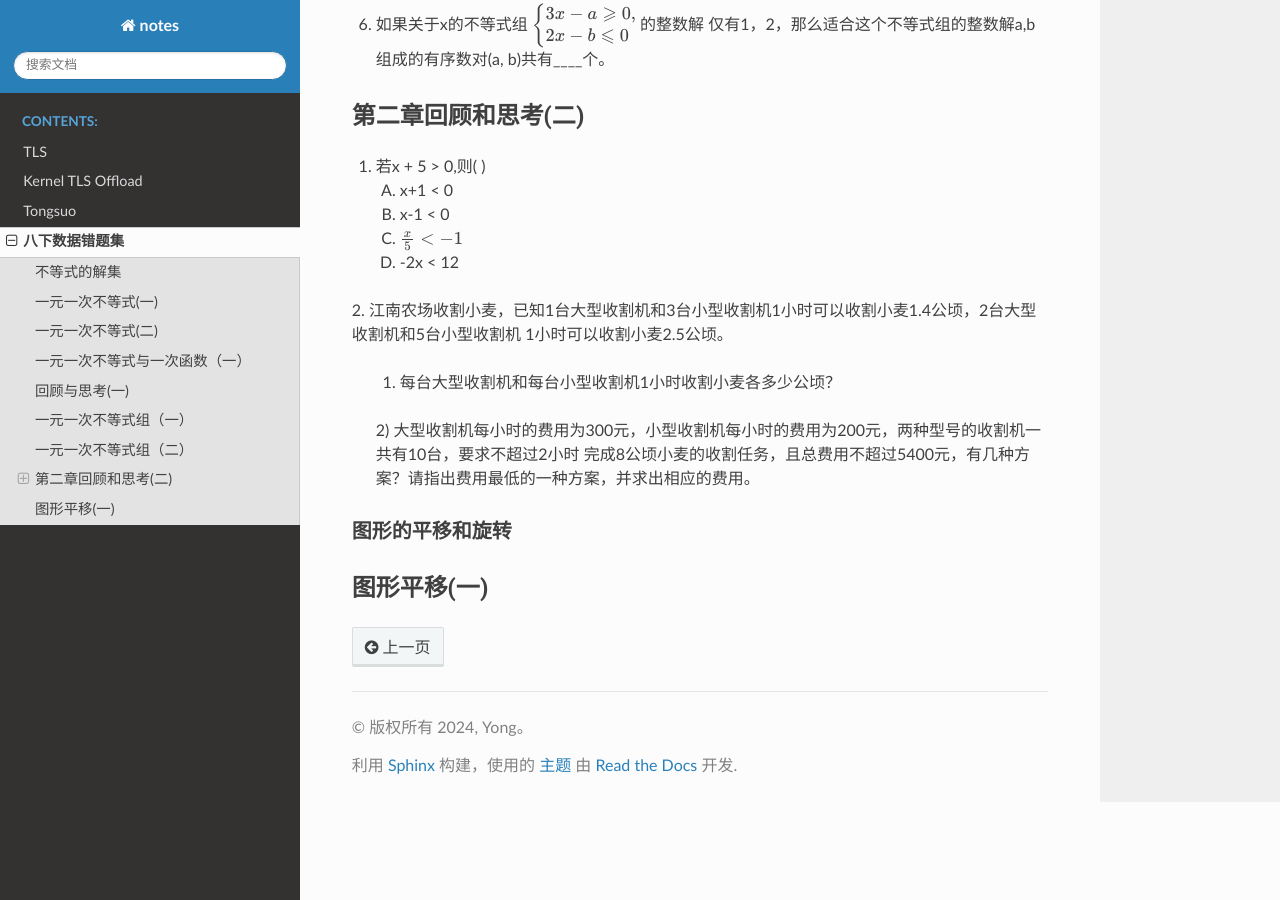
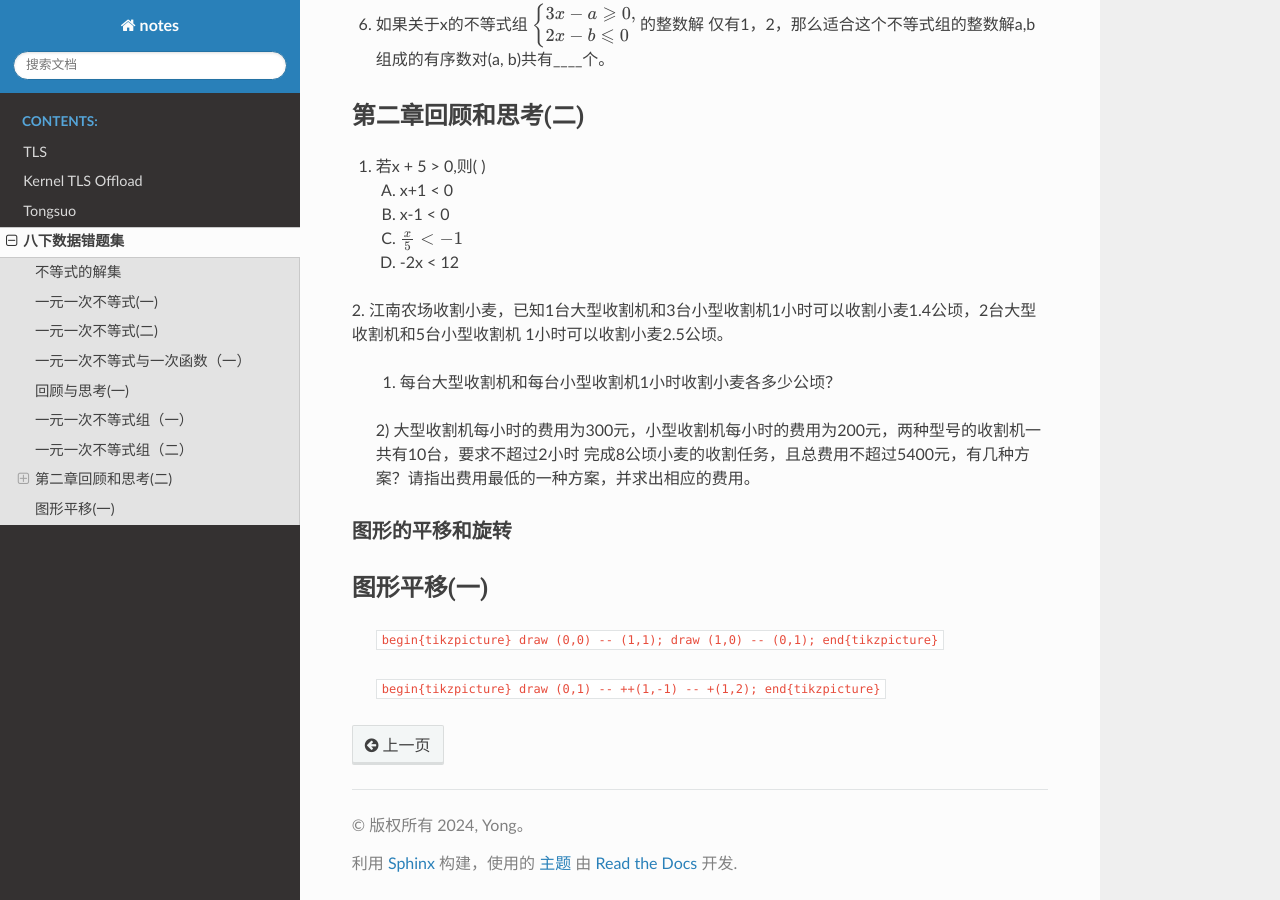
Before and after one commit to matrixpool/notes, a Sphinx documentation site: the page built from source/math.rst, in a window 1280 px wide and 900 px high, scrolled down 3300 px. Built offline with Sphinx 7.4.7 and the Read the Docs theme 2.0.0, drawn with Linux system fonts in a browser that asks for light colours; cross-references to code outside the pages are shown as plain code.

Commit message:
tikz画图

```diff
--- a/source/math.rst
+++ b/source/math.rst
@@ -153,3 +153,7 @@
 --------------------------
 图形平移(一)
 ~~~~~~~~~~~~~~~~~~~~
+
+ :tikz:`\begin{tikzpicture} \draw (0,0) -- (1,1); \draw (1,0) -- (0,1); \end{tikzpicture}`
+
+ :tikz:`\begin{tikzpicture} \draw (0,1) -- ++(1,-1) -- +(1,2); \end{tikzpicture}`
```
